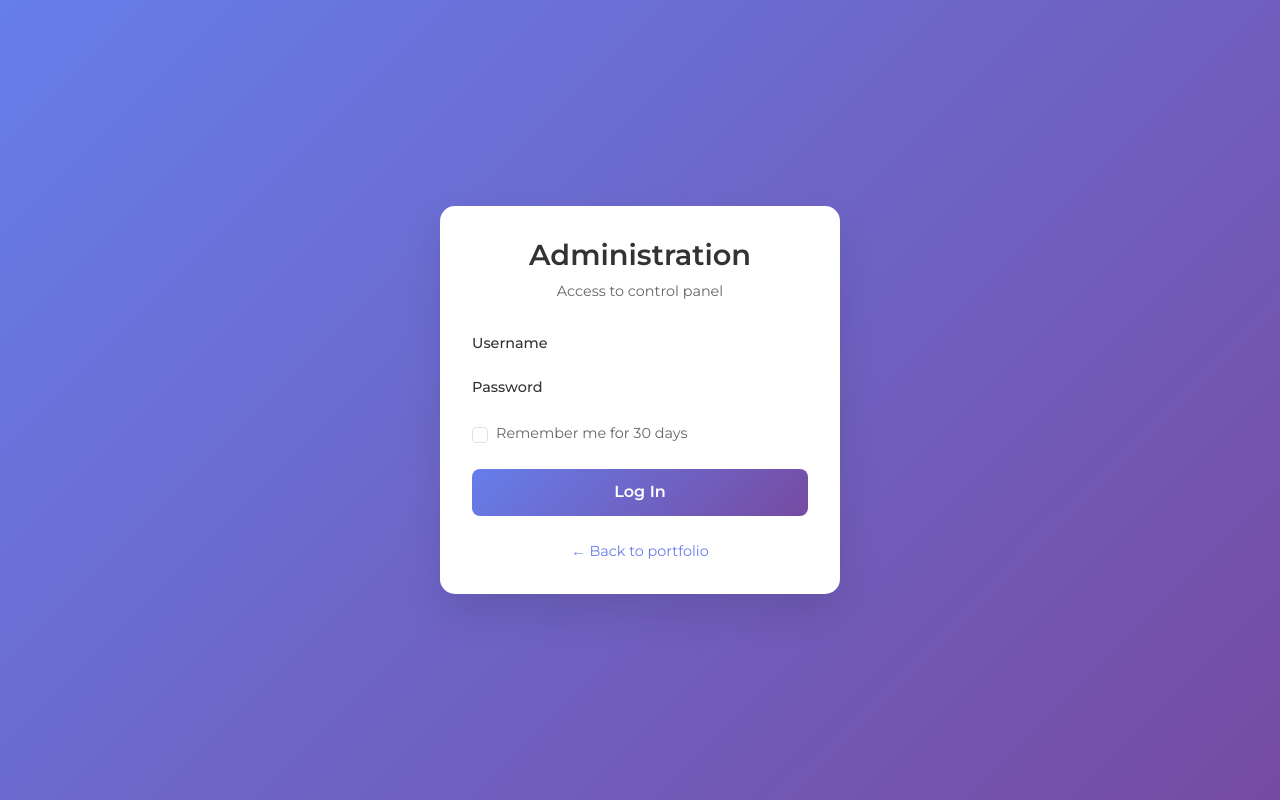
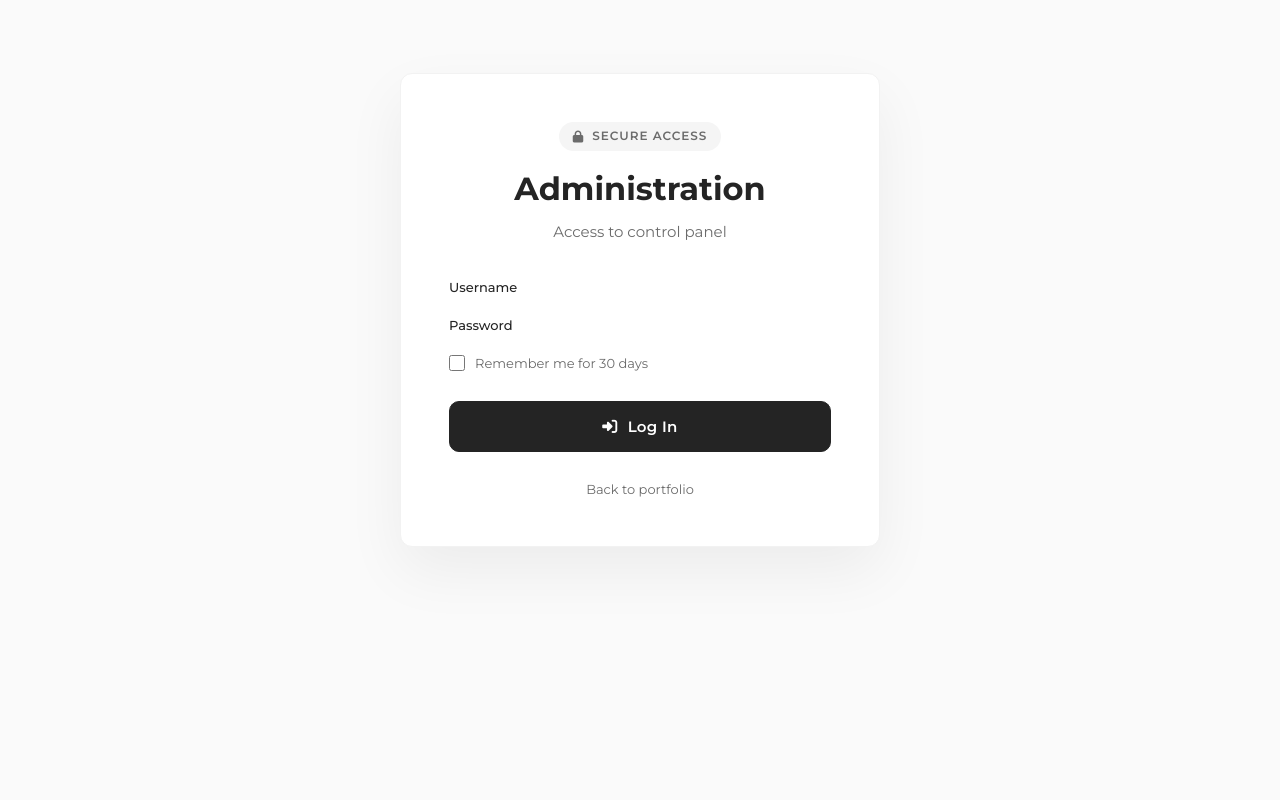
Before and after one commit to henfrydls/Portafolio-Manager, a Django app: template templates/portfolio/auth/login.html in a window 1280 px wide. Run offline with Django 5.2, Linux system fonts and the light colour scheme; the template is opened without the code that fills it, so the values that code supplies are empty.

Commit message:
feat: login and setup implemented + translations cover

```diff
--- a/config/settings/base.py
+++ b/config/settings/base.py
@@ -35,6 +35,7 @@ MIDDLEWARE = [
     #'portfolio.security_middleware.RateLimitMiddleware',  # Rate limiting
     'whitenoise.middleware.WhiteNoiseMiddleware',
     'django.contrib.sessions.middleware.SessionMiddleware',
+    'portfolio.middleware.InitialSetupRedirectMiddleware',  # First-run setup redirect
     'django.middleware.locale.LocaleMiddleware',  # Language detection and setting
     'portfolio.middleware.SiteLanguageMiddleware',  # Apply global language preference
     'django.middleware.common.CommonMiddleware',
--- a/portfolio/urls.py
+++ b/portfolio/urls.py
@@ -23,6 +23,9 @@ urlpatterns = [
 
     # Resume page
     path('resume/', views.ResumeView.as_view(), name='resume'),
+
+    # Initial setup wizard
+    path('setup/', views.InitialSetupView.as_view(), name='initial-setup'),
 
     # Authentication URLs
     path('login/', auth_views.CustomLoginView.as_view(), name='login'),
--- a/templates/portfolio/auth/login.html
+++ b/templates/portfolio/auth/login.html
@@ -6,243 +6,262 @@
 
 {% block extra_css %}
 <style>
-    .login-container {
-        min-height: 100vh;
+    .auth-wrapper {
+        min-height: calc(100vh - 160px);
         display: flex;
         align-items: center;
         justify-content: center;
-        background: linear-gradient(135deg, #667eea 0%, #764ba2 100%);
-    }
-
-    .login-card {
-        background: white;
-        border-radius: 15px;
-        box-shadow: 0 20px 40px rgba(0,0,0,0.1);
-        padding: 2rem;
-        width: 100%;
-        max-width: 400px;
-        margin: 1rem;
-    }
-
-    .login-header {
-        text-align: center;
-        margin-bottom: 2rem;
-    }
-
-    .login-header h1 {
-        color: #333;
-        font-size: 1.8rem;
-        font-weight: 600;
-        margin-bottom: 0.5rem;
-    }
-
-    .login-header p {
-        color: #666;
-        font-size: 0.9rem;
-    }
-
-    .form-group {
-        margin-bottom: 1.5rem;
-    }
-
-    .form-label {
-        display: block;
-        margin-bottom: 0.5rem;
-        color: #333;
-        font-weight: 500;
-        font-size: 0.9rem;
-    }
-
-    .form-control {
-        width: 100%;
-        padding: 0.75rem 1rem;
-        border: 2px solid #e1e5e9;
-        border-radius: 8px;
-        font-size: 1rem;
-        transition: border-color 0.3s ease;
+        padding: 60px 24px 80px;
         box-sizing: border-box;
     }
 
-    .form-control:focus {
-        outline: none;
-        border-color: #667eea;
-        box-shadow: 0 0 0 3px rgba(102, 126, 234, 0.1);
+    .auth-card {
+        background: #ffffff;
+        border: 1px solid #F2F2F2;
+        border-radius: 12px;
+        padding: 48px;
+        max-width: 480px;
+        width: 100%;
+        box-shadow: 0 24px 60px rgba(0, 0, 0, 0.06);
     }
 
-    .form-check {
+    .auth-header {
+        margin-bottom: 36px;
+        text-align: center;
+    }
+
+    .auth-kicker {
+        display: inline-flex;
+        align-items: center;
+        gap: 8px;
+        padding: 6px 14px;
+        border-radius: 999px;
+        font-size: 12px;
+        font-weight: 600;
+        letter-spacing: 0.08em;
+        text-transform: uppercase;
+        background: #F5F5F5;
+        color: #6B6B6B;
+        margin-bottom: 18px;
+    }
+
+    .auth-title {
+        font-size: 32px;
+        line-height: 40px;
+        font-weight: 700;
+        color: #242424;
+        margin: 0 0 12px;
+    }
+
+    .auth-subtitle {
+        font-size: 15px;
+        color: #6B6B6B;
+        margin: 0;
+    }
+
+    .auth-field {
+        margin-bottom: 20px;
+    }
+
+    .auth-label {
+        display: block;
+        font-size: 13px;
+        font-weight: 500;
+        color: #242424;
+        margin-bottom: 8px;
+    }
+
+    .auth-input {
+        width: 100%;
+        border: 1px solid #E6E6E6;
+        border-radius: 8px;
+        padding: 12px 16px;
+        font-size: 14px;
+        background: #fff;
+        transition: border-color 0.2s ease, box-shadow 0.2s ease;
+        box-sizing: border-box;
+    }
+
+    .auth-input:focus {
+        border-color: #242424;
+        outline: none;
+        box-shadow: 0 0 0 3px rgba(36, 36, 36, 0.1);
+    }
+
+    .auth-remember {
         display: flex;
         align-items: center;
-        margin-bottom: 1.5rem;
+        gap: 10px;
+        margin: 10px 0 28px;
+        font-size: 13px;
+        color: #6B6B6B;
     }
 
-    .form-check-input {
-        margin-right: 0.5rem;
+    .auth-remember input {
+        width: 16px;
+        height: 16px;
     }
 
-    .form-check-label {
-        color: #666;
-        font-size: 0.9rem;
+    .auth-button {
+        width: 100%;
+        padding: 14px 18px;
+        font-size: 15px;
+        font-weight: 600;
+        color: #ffffff;
+        background: #242424;
+        border: 1px solid #242424;
+        border-radius: 10px;
         cursor: pointer;
+        transition: transform 0.2s ease, box-shadow 0.2s ease;
+        display: inline-flex;
+        align-items: center;
+        justify-content: center;
+        gap: 10px;
+        letter-spacing: 0.02em;
     }
 
-    .btn-login {
-        width: 100%;
-        padding: 0.75rem;
-        background: linear-gradient(135deg, #667eea 0%, #764ba2 100%);
-        color: white;
-        border: none;
-        border-radius: 8px;
-        font-size: 1rem;
-        font-weight: 600;
-        cursor: pointer;
-        transition: transform 0.2s ease, box-shadow 0.2s ease;
+    .auth-button:hover {
+        transform: translateY(-1px);
+        box-shadow: 0 12px 30px rgba(36, 36, 36, 0.18);
     }
 
-    .btn-login:hover {
-        transform: translateY(-2px);
-        box-shadow: 0 10px 20px rgba(102, 126, 234, 0.3);
+    .auth-button:active {
+        transform: translateY(0);
+        box-shadow: none;
     }
 
-    .btn-login:active {
-        transform: translateY(0);
+    .auth-back {
+        margin-top: 28px;
+        text-align: center;
+        font-size: 13px;
     }
 
-    .back-link {
-        text-align: center;
-        margin-top: 1.5rem;
+    .auth-back a {
+        color: #6B6B6B;
+        text-decoration: none;
+        transition: color 0.2s ease;
     }
 
-    .back-link a {
-        color: #667eea;
-        text-decoration: none;
-        font-size: 0.9rem;
-        transition: color 0.3s ease;
-    }
-
-    .back-link a:hover {
-        color: #764ba2;
+    .auth-back a:hover {
+        color: #242424;
         text-decoration: underline;
     }
 
-    .error-messages {
-        background: #fee;
-        border: 1px solid #fcc;
-        border-radius: 8px;
-        padding: 1rem;
-        margin-bottom: 1.5rem;
+    .auth-alert {
+        border-radius: 10px;
+        padding: 14px 18px;
+        margin-bottom: 24px;
+        font-size: 13px;
+        line-height: 1.5;
     }
 
-    .error-messages ul {
-        margin: 0;
-        padding: 0;
-        list-style: none;
+    .auth-alert--warning {
+        background: #FFF7E0;
+        border: 1px solid #FFE4A3;
+        color: #8C6B1F;
     }
 
-    .error-messages li {
-        color: #c33;
-        font-size: 0.9rem;
+    .auth-alert--error {
+        background: #FDECEC;
+        border: 1px solid #F6B9B8;
+        color: #C13C38;
     }
 
-    .session-warning {
-        background: #fff3cd;
-        border: 1px solid #ffeaa7;
-        border-radius: 8px;
-        padding: 1rem;
-        margin-bottom: 1.5rem;
-        color: #856404;
-        font-size: 0.9rem;
-        text-align: center;
+    @media (max-width: 768px) {
+        body {
+            min-width: auto;
         }
 
-    @media (max-width: 480px) {
-        .login-card {
-            margin: 0.5rem;
-            padding: 1.5rem;
+        .auth-wrapper {
+            padding: 40px 16px 60px;
         }
 
-        .login-header h1 {
-            font-size: 1.5rem;
+        .auth-card {
+            padding: 32px 28px;
+            box-shadow: 0 18px 48px rgba(0, 0, 0, 0.08);
+        }
+
+        .auth-title {
+            font-size: 28px;
+            line-height: 36px;
         }
     }
 </style>
 {% endblock %}
 
 {% block content %}
-<div class="login-container">
-    <div class="login-card">
-        <div class="login-header">
-            <h1>{% trans "Administration" %}</h1>
-            <p>{% trans "Access to control panel" %}</p>
+<div class="auth-wrapper">
+    <div class="auth-card">
+        <div class="auth-header">
+            <div class="auth-kicker">
+                <i class="fas fa-lock"></i>
+                {% trans "Secure Access" %}
+            </div>
+            <h1 class="auth-title">{% trans "Administration" %}</h1>
+            <p class="auth-subtitle">{% trans "Access to control panel" %}</p>
         </div>
 
         {% if messages %}
             {% for message in messages %}
-                <div class="session-warning">
+                <div class="auth-alert auth-alert--warning">
                     {{ message }}
                 </div>
             {% endfor %}
         {% endif %}
 
         {% if form.errors %}
-            <div class="error-messages">
-                <ul>
+            <div class="auth-alert auth-alert--error">
                 {% for field, errors in form.errors.items %}
                     {% for error in errors %}
-                            <li>{{ error }}</li>
+                        <div>{{ error }}</div>
                     {% endfor %}
                 {% endfor %}
-                </ul>
             </div>
         {% endif %}
 
         <form method="post" action="{% url 'portfolio:login' %}">
             {% csrf_token %}
 
-            <div class="form-group">
-                <label for="{{ form.username.id_for_label }}" class="form-label">
+            <div class="auth-field">
+                <label for="{{ form.username.id_for_label }}" class="auth-label">
                     {% trans "Username" %}
                 </label>
                 {{ form.username }}
             </div>
 
-            <div class="form-group">
-                <label for="{{ form.password.id_for_label }}" class="form-label">
+            <div class="auth-field">
+                <label for="{{ form.password.id_for_label }}" class="auth-label">
                     {% trans "Password" %}
                 </label>
                 {{ form.password }}
             </div>
 
-            <div class="form-check">
-                <input type="checkbox" name="remember_me" id="remember_me" class="form-check-input">
-                <label for="remember_me" class="form-check-label">
-                    {% trans "Remember me for 30 days" %}
+            <label class="auth-remember">
+                <input type="checkbox" name="remember_me" id="remember_me">
+                <span>{% trans "Remember me for 30 days" %}</span>
             </label>
-            </div>
 
-            <button type="submit" class="btn-login">
+            <button type="submit" class="auth-button">
+                <i class="fas fa-sign-in-alt"></i>
                 {% trans "Log In" %}
             </button>
         </form>
 
-        <div class="back-link">
-            <a href="{% url 'portfolio:home' %}">{% trans "← Back to portfolio" %}</a>
+        <div class="auth-back">
+            <a href="{% url 'portfolio:home' %}">{% trans "Back to portfolio" %}</a>
         </div>
     </div>
 </div>
 
 <script>
-document.addEventListener('DOMContentLoaded', function() {
-    // Focus on username field
+(function () {
     const usernameField = document.getElementById('{{ form.username.id_for_label }}');
     if (usernameField) {
         usernameField.focus();
     }
 
-    // Add form control classes to Django form fields
-    const formFields = document.querySelectorAll('input[type="text"], input[type="password"]');
-    formFields.forEach(field => {
-        field.classList.add('form-control');
-    });
-});
+    const inputs = document.querySelectorAll('input[type="text"], input[type="password"]');
+    inputs.forEach(el => el.classList.add('auth-input'));
+})();
 </script>
 {% endblock %}
```
Also changed, not shown: portfolio/decorators.py (+6 -6 lines), portfolio/forms.py (+103 -0 lines), portfolio/middleware.py (+61 -1 lines), portfolio/models.py (+19 -24 lines), portfolio/tests.py (+66 -1 lines), portfolio/views.py (+55 -2 lines), templates/portfolio/admin/initial_setup.html (added, +73 -0 lines), locale/en/LC_MESSAGES/django.po, locale/es/LC_MESSAGES/django.po, 2 other files. Lines whose indentation alone changed are shown as unchanged.
